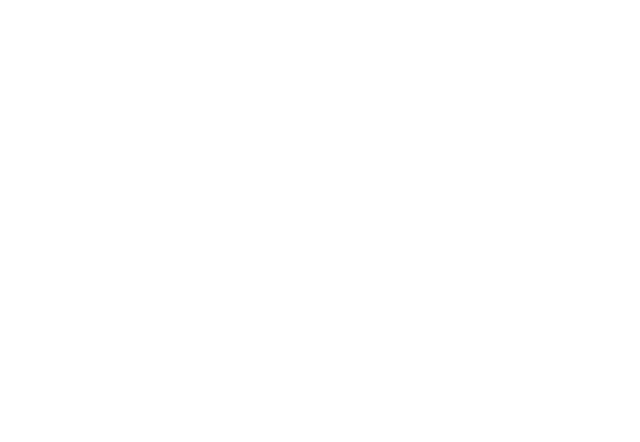
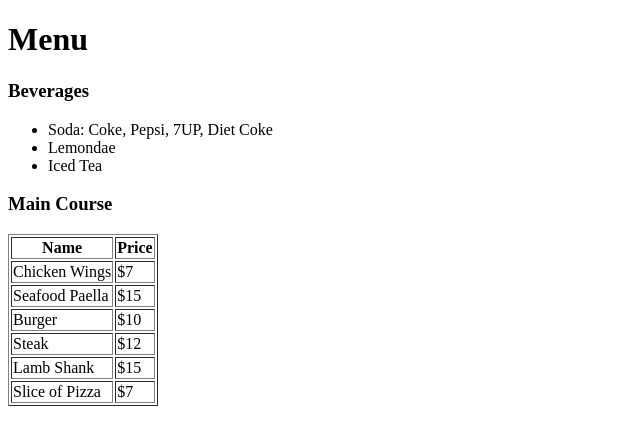
Before and after one commit to raysapida/dbc-solo-personal-website, a plain HTML site: page index.html in a window 1280 px wide. Shown: the whole page, without its empty margins (0-640 px from the left). Drawn offline with Linux system fonts and the light colour scheme.

Commit message:
Add a list of beverages and a table for menu items

```diff
--- a/index.html
+++ b/index.html
@@ -3,8 +3,46 @@
   <head>
     <meta charset="utf-8">
     <meta name="viewport" content="width=device-width">
-    <title></title>
+    <title>Menu</title>
   </head>
   <body>
+  <h1>Menu</h1>
+  <h3>Beverages</h3>
+  <ul>
+    <li>Soda: Coke, Pepsi, 7UP, Diet Coke</li>
+    <li>Lemondae</li>
+    <li>Iced Tea</li>
+  </ul>
+  <h3>Main Course</h3>
+  <table border="1">
+    <tr>
+      <th>Name</th>
+      <th>Price</th>
+    </tr>
+    <tr>
+      <td>Chicken Wings</td>
+      <td>$7</td>
+    </tr>
+    <tr>
+      <td>Seafood Paella</td>
+      <td>$15</td>
+    </tr>
+    <tr>
+      <td>Burger</td>
+      <td>$10</td>
+    </tr>
+    <tr>
+      <td>Steak</td>
+      <td>$12</td>
+    </tr>
+    <tr>
+      <td>Lamb Shank</td>
+      <td>$15</td>
+    </tr>
+    <tr>
+      <td>Slice of Pizza</td>
+      <td>$7</td>
+    </tr>
+  </table>
   </body>
 </html>
```
